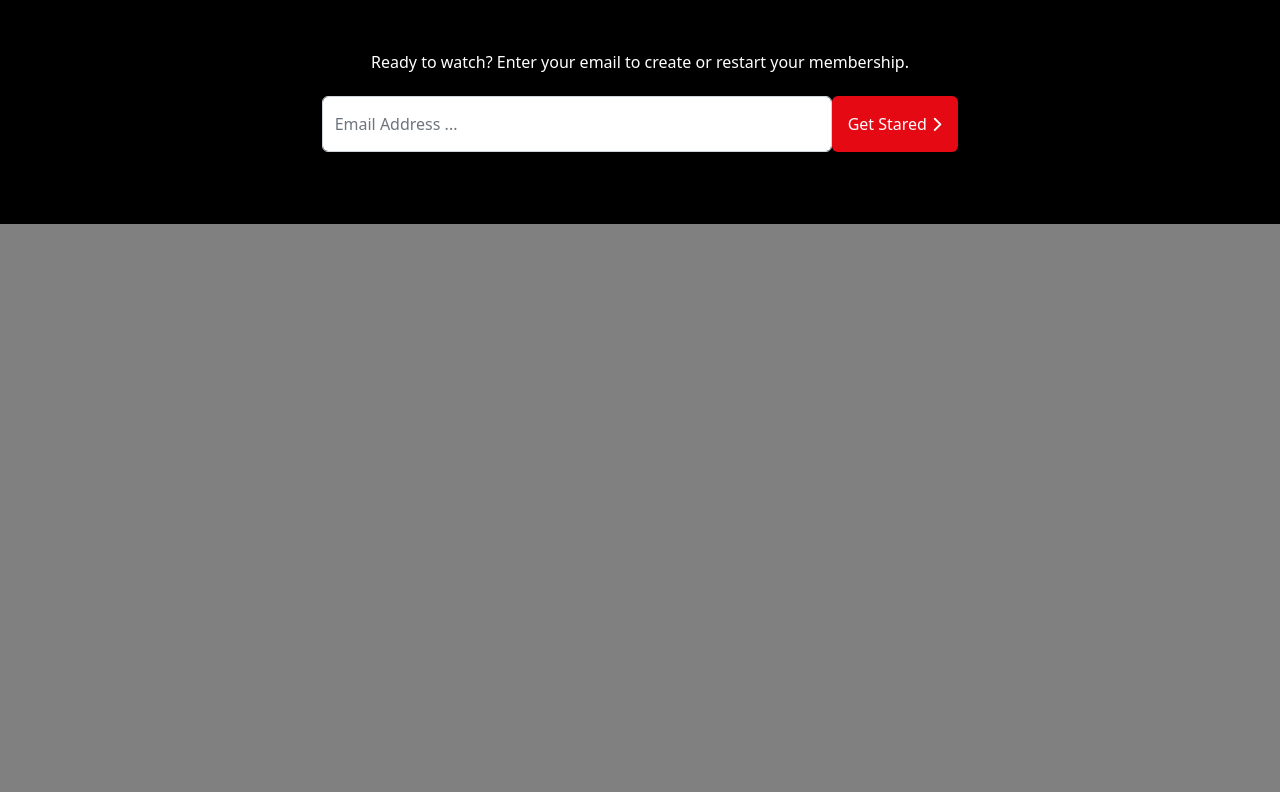
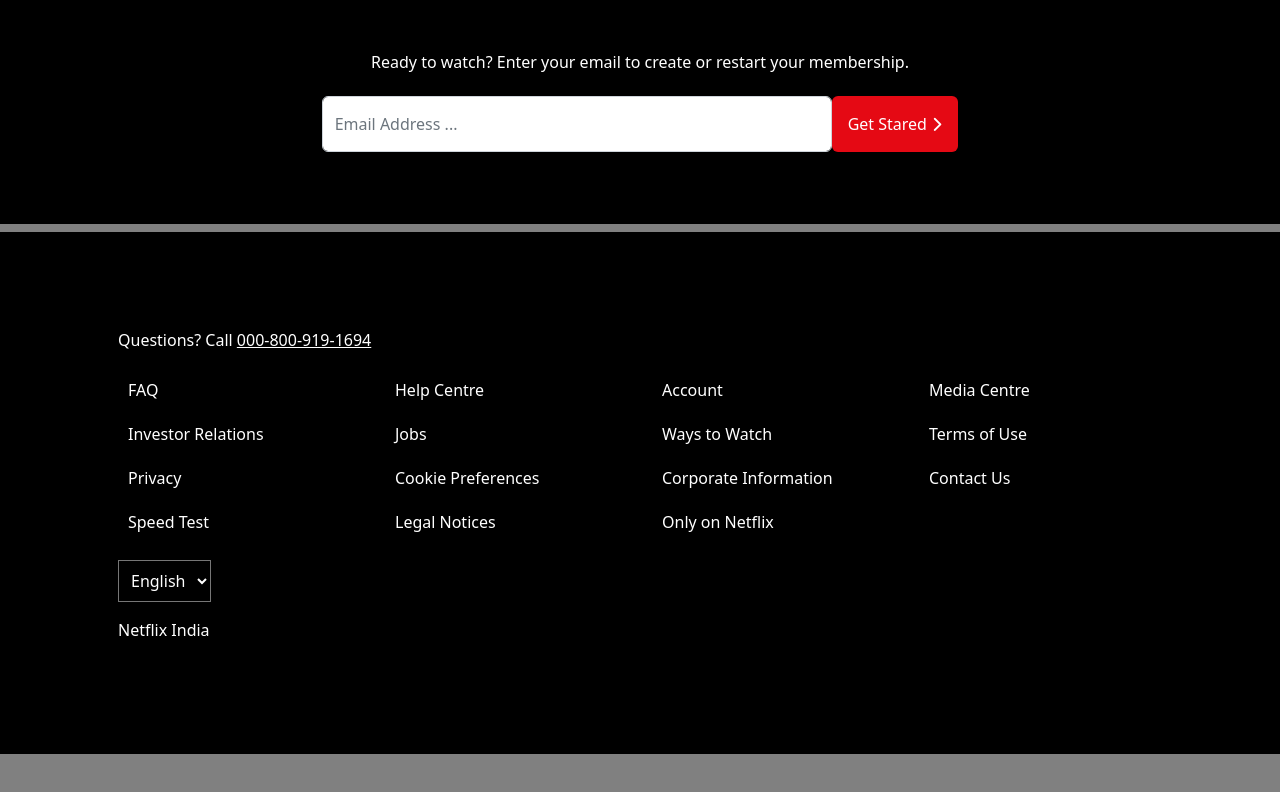
Before and after one commit to RDMoradiya/Netflix-using-bootstrap, a plain HTML site: page index.html in a window 1280 px wide. Shown: the part 3127-3919 px from the top of the page. After the commit the page ends 3889 px from the top, so only its background shows below. Drawn offline with nearby package versions, Linux system fonts and the light colour scheme.

Commit message:
Add files via upload

```diff
--- a/css file/style.css
+++ b/css file/style.css
@@ -6,6 +6,18 @@
 }
 body {
   background-color: grey;
+}
+a {
+  text-decoration: none;
+  color: white;
+}
+li {
+  list-style: none;
+  padding: 10px;
+  font-weight: lighter;
+}
+li:hover {
+  text-decoration: underline;
 }
 
 /* section-1 */
--- a/index.html
+++ b/index.html
@@ -272,19 +272,48 @@
       </div>
     </section>
 
+    <!-- footer -->
+    <footer class="bg-black text-white my-md-2 p-md-5 p-4 d-flex">
+      <div class="container p-md-5">
+        <div class="row"><p class="fw-lighter">Questions? Call <a href="" class="text-decoration-underline">000-800-919-1694</a></p></div>
+        <div class="row">
+          <div class="col-xxl-3 col-xl-3 col-lg-3 col-md-3 col-sm-6">
+            <li><a href="#">FAQ</a></li>
+            <li><a href="#">Investor Relations</a></li>
+            <li><a href="#">Privacy</a></li>
+            <li><a href="#">Speed Test</a></li>
+          </div>
+          <div class="col-xxl-3 col-xl-3 col-lg-3 col-md-3 col-sm-6">
+            <li><a href="#">Help Centre</a></li>
+            <li><a href="#">Jobs</a></li>
+            <li><a href="#">Cookie Preferences</a></li>
+            <li><a href="#">Legal Notices</a></li>
+          </div>
+          <div class="col-xxl-3 col-xl-3 col-lg-3 col-md-3 col-sm-6">
+            <li><a href="#">Account</a></li>
+            <li><a href="#">Ways to Watch</a></li>
+            <li><a href="#">Corporate Information</a></li>
+            <li><a href="#">Only on Netflix</a></li>
+          </div>
+          <div class="col-xxl-3 col-xl-3 col-lg-3 col-md-3 col-sm-6">
+            <li><a href="#">Media Centre</a></li>
+            <li><a href="#">Terms of Use</a></li>
+            <li><a href="#">Contact Us</a></li>
+          </div>
+        </div>
+        <div class="row pt-3">
+          <div class="col">
+            <select name="" id="" class="bg-transparent p-2">
+              <option value="" class="bg-black">English</option>
+              <option value="" class="bg-black">Hindi</option>
+            </select>
+          </div>
+        </div>
+        <div class="row pt-3"><p class="fw-lighter">Netflix India</p></div>
+      </div>
+    </footer>
 
-    <br /><br /><br /><br /><br /><br />
-    <br /><br /><br /><br /><br /><br />
-    <br /><br /><br /><br /><br /><br />
-    <br /><br /><br /><br /><br /><br />
-    <br /><br /><br /><br /><br /><br />
-    <br /><br /><br /><br /><br /><br />
-    <br /><br /><br /><br /><br /><br />
-    <br /><br /><br /><br /><br /><br />
-    <br /><br /><br /><br /><br /><br />
-    <br /><br /><br /><br /><br /><br />
-    <br /><br /><br /><br /><br /><br />
-    <br /><br /><br /><br /><br /><br />
+
     <!-- Javascript -->
     <script src="js file/index.js"></script>
   </body>
```
